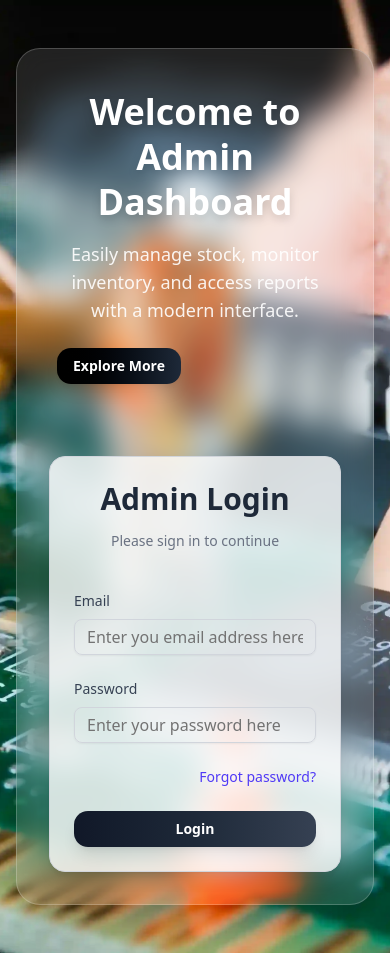
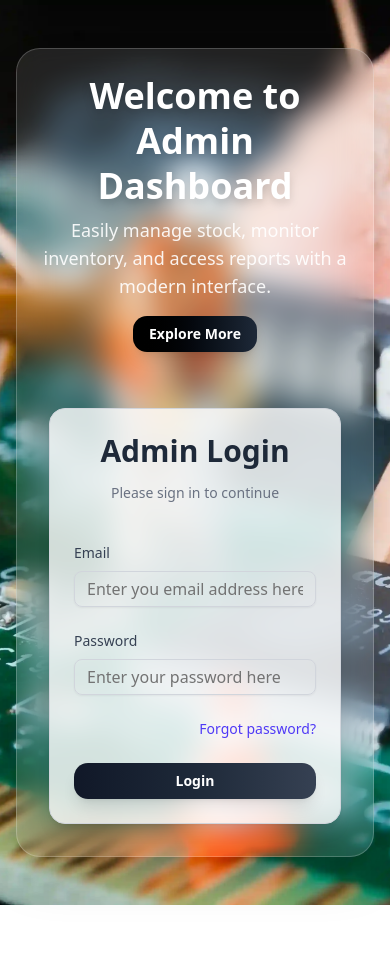
Before and after one commit to ShubhamSharma20007/shree_krishan_frontend, a React (Vite) app: page /login in a window 390 px wide. After the commit the page ends 905 px from the top, so only its background shows below. Built offline with nearby package versions, Linux system fonts and the light colour scheme; no server answers; what ag-grid-community would draw is missing.

Commit message:
login page responsiveness chnage

```diff
--- a/src/pages/Login.tsx
+++ b/src/pages/Login.tsx
@@ -48,9 +48,9 @@ export default function Login() {
       <div className="relative z-10 w-full max-w-5xl mx-auto grid grid-cols-1 md:grid-cols-2 rounded-3xl overflow-hidden shadow-2xl border border-white/20 bg-white/10 backdrop-blur-lg">
 
         {/* Left Section */}
-        <div className="md:flex flex-col justify-center items-center p-10 text-white">
-          <h1 className="text-4xl font-extrabold mb-4 text-center leading-tight drop-shadow-lg">Welcome to <br />Admin Dashboard</h1>
-          <p className="text-lg mb-6 text-center text-white/90">Easily manage stock, monitor inventory, and access reports with a modern interface.</p>
+        <div className="flex flex-col justify-center items-center p-6 text-white">
+          <h1 className="text-4xl font-extrabold mb-2 text-center leading-tight drop-shadow-lg">Welcome to <br />Admin Dashboard</h1>
+          <p className="text-lg mb-4 text-center text-white/90">Easily manage stock, monitor inventory, and access reports with a modern interface.</p>
           <Button onClick={()=>navigate("/")} className="cursor-pointer bg-gradient-to-r from-black to-gray-800 hover:from-gray-900 hover:to-black text-white font-semibold py-2 rounded-xl transform hover:scale-105 transition-transform duration-300 shadow-lg">
             Explore More
           </Button>
```
